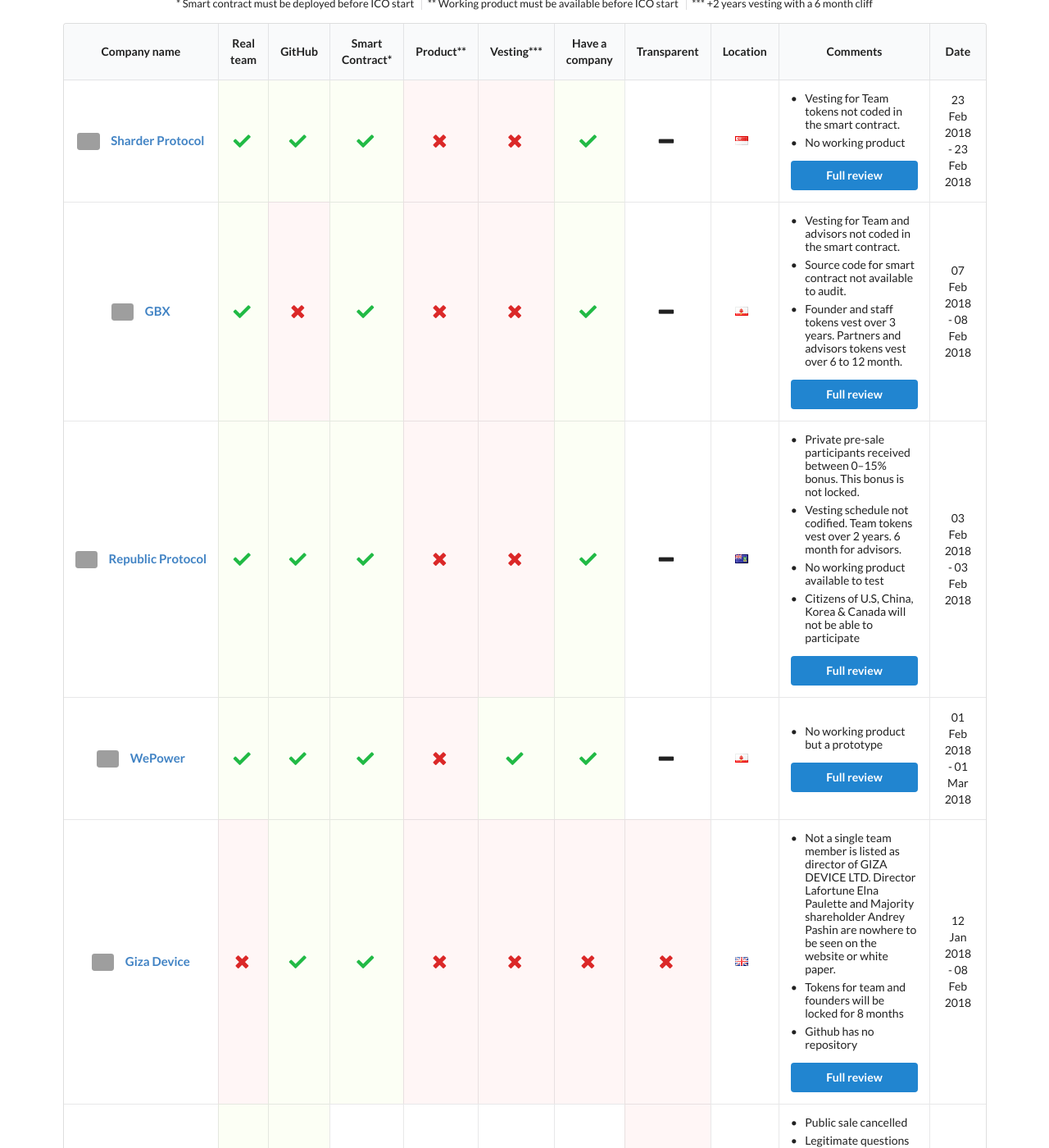
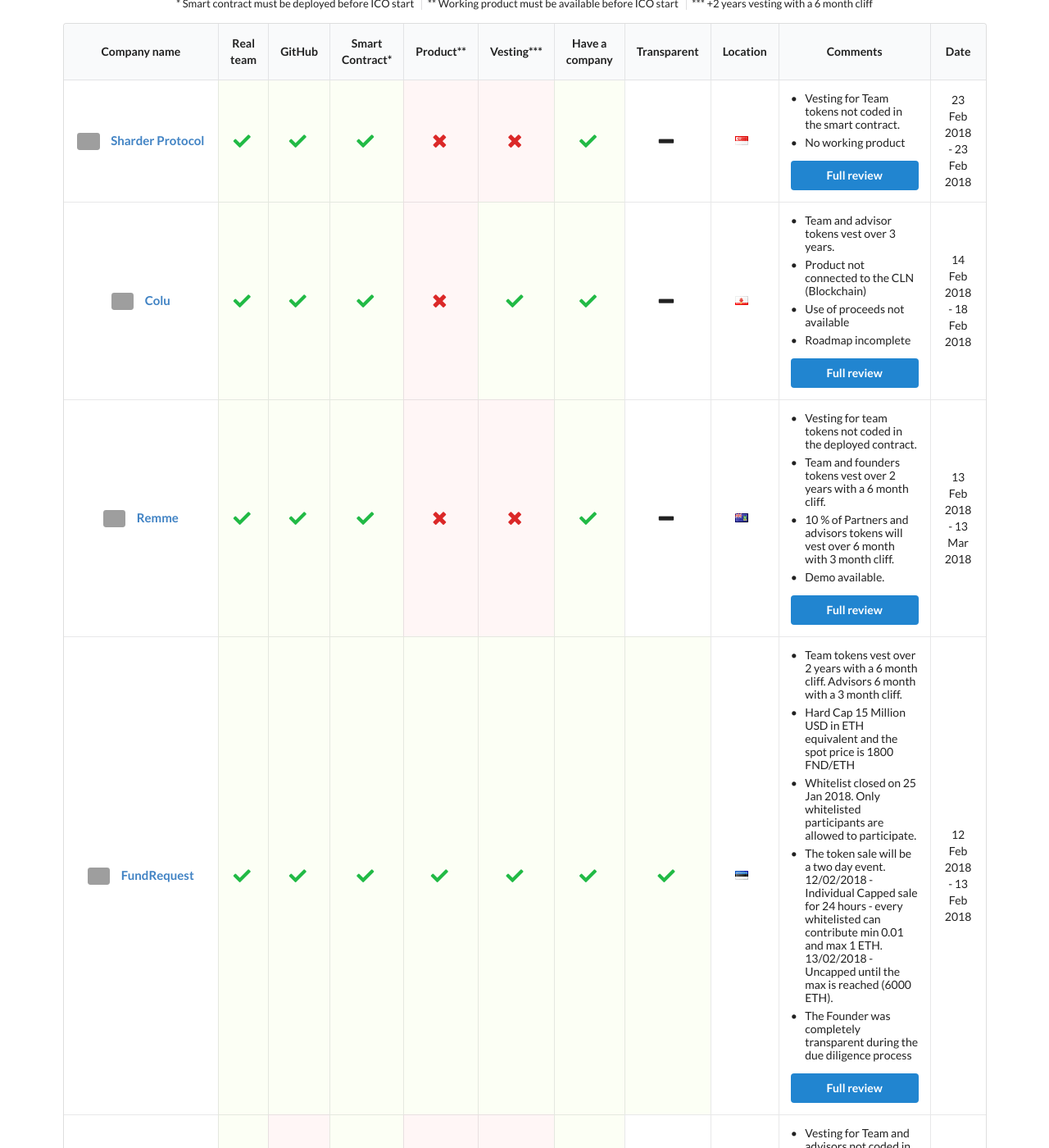
Before and after one commit to ico-check/ico-check, a Jekyll site: the page built from past.md, in a window 1280 px wide and 1400 px high, scrolled down 464 px. Shown: the whole window at 82% size. Built offline with Jekyll 4.4.1, drawn with Linux system fonts in a browser that asks for light colours; nearby versions of some CDN libraries; grey boxes are pictures that could not be loaded.

Commit message:
Colu, Remme and Fundrequest added to Past ICOs
Adding Colu, Remme and Fundrequest to Past ICOs

```diff
--- a/_data/past-icos.yml
+++ b/_data/past-icos.yml
@@ -15,6 +15,70 @@
   ico_end_date: 2018-02-23T00:00:00Z
   safe: false
   issue_url: https://github.com/ico-check/ico-check/issues/68
+
+- name: Colu
+  image: https://i.imgur.com/MIOjDsM.jpg
+  url: https://cln.network/
+  real_team: true
+  github: true
+  smart_contract: true
+  product: false
+  min_vesting: true
+  have_company: true
+  transparent:
+  location: Gibraltar
+  comments:
+    - content: Team and advisor tokens vest over 3 years.
+    - content: Product not connected to the CLN (Blockchain)
+    - content: Use of proceeds not available
+    - content: Roadmap incomplete
+  ico_start_date: 2018-02-14T11:00:00Z
+  ico_end_date: 2018-02-18T11:00:00Z
+  safe:
+  issue_url: https://github.com/ico-check/ico-check/issues/31
+
+- name: Remme
+  image: https://i.imgur.com/imj7JQL.jpg
+  url: https://tokensale.remme.io
+  real_team: true
+  github: true
+  smart_contract: true
+  product: false
+  min_vesting: false
+  have_company: true
+  transparent:
+  location: British Virgin Islands
+  comments:
+    - content: Vesting for team tokens not coded in the deployed contract.
+    - content: Team and founders tokens vest over 2 years with a 6 month cliff.
+    - content: 10 % of Partners and advisors tokens will vest over 6 month with 3 month cliff.
+    - content: Demo available.
+  ico_start_date: 2018-02-13T11:00:00Z
+  ico_end_date: 2018-03-13T11:00:00Z
+  safe:
+  issue_url: https://github.com/ico-check/ico-check/issues/50
+
+- name: FundRequest
+  image: https://i.imgur.com/jNolXfq.png
+  url: https://register.fundrequest.io/
+  real_team: true
+  github: true
+  smart_contract: true
+  product: true
+  min_vesting: true
+  have_company: true
+  transparent: true
+  location: Estonia
+  comments:
+    - content: Team tokens vest over 2 years with a 6 month cliff. Advisors 6 month with a 3 month cliff.
+    - content: Hard Cap 15 Million USD in ETH equivalent and the spot price is 1800 FND/ETH
+    - content: Whitelist closed on 25 Jan 2018. Only whitelisted participants are allowed to participate.
+    - content: The token sale will be a two day event. 12/02/2018 - Individual Capped sale for 24 hours - every whitelisted can contribute min 0.01 and max 1 ETH. 13/02/2018 - Uncapped until the max is reached (6000 ETH).
+    - content: The Founder was completely transparent during the due diligence process
+  ico_start_date: 2018-02-12T11:00:00Z
+  ico_end_date: 2018-02-13T11:00:00Z
+  safe: true
+  issue_url: https://github.com/ico-check/ico-check/issues/45
 
 - name: GBX
   image: https://i.imgur.com/Nmo7X4C.jpg
```
